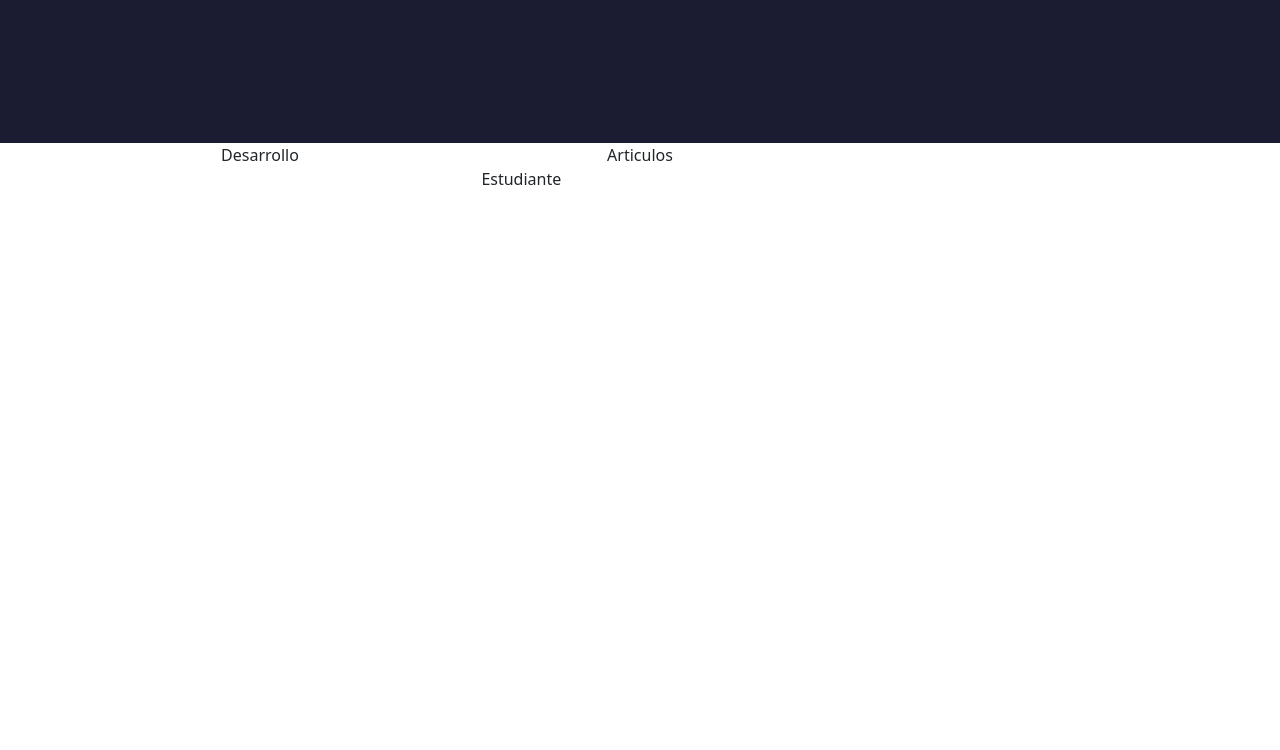
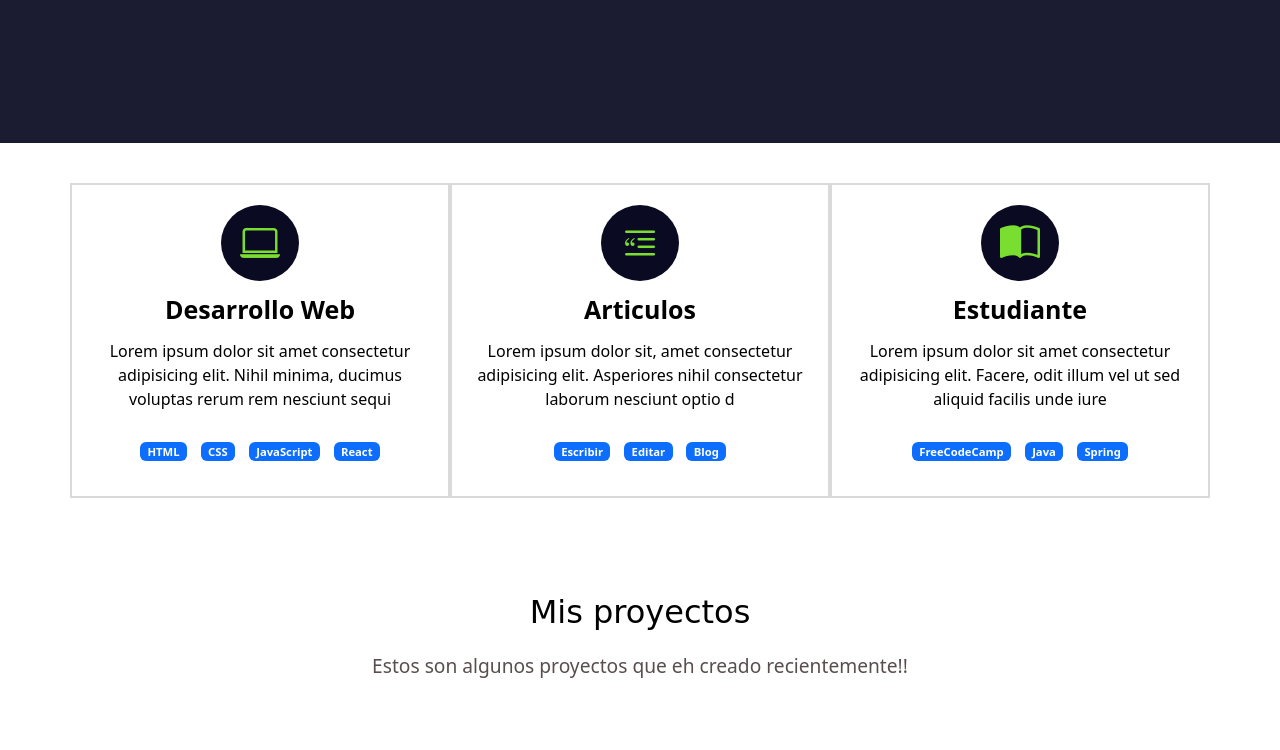
Before and after one commit to wilderxD/portafolio-bootstrap, a plain HTML site: page index.html in a window 1280 px wide. Shown: the part 1204-1954 px from the top of the page. Before the commit the page ends 1395 px from the top, so only its background shows below. Drawn offline with nearby package versions, Linux system fonts and the light colour scheme; a web font is replaced by a local one.

Commit message:
repositorio a la mitad

```diff
--- a/index.html
+++ b/index.html
@@ -12,7 +12,9 @@
     <!-- CSS -->
     <link rel="stylesheet" href="style.css">
     <!-- BOOTSTRAP 5 -->
-    <link href="https://cdn.jsdelivr.net/npm/bootstrap@5.0.2/dist/css/bootstrap.min.css" rel="stylesheet" integrity="sha384-EVSTQN3/azprG1Anm3QDgpJLIm9Nao0Yz1ztcQTwFspd3yD65VohhpuuCOmLASjC" crossorigin="anonymous">
+    <link href="https://cdn.jsdelivr.net/npm/bootstrap@5.3.6/dist/css/bootstrap.min.css" rel="stylesheet" integrity="sha384-4Q6Gf2aSP4eDXB8Miphtr37CMZZQ5oXLH2yaXMJ2w8e2ZtHTl7GptT4jmndRuHDT" crossorigin="anonymous">
+    <!-- ICONOS DE BOOTSTRAP -->
+    <link rel="stylesheet" href="https://cdn.jsdelivr.net/npm/bootstrap-icons@1.13.1/font/bootstrap-icons.min.css">
     <!-- GOOLE FONTS-->
     <link rel="preconnect" href="https://fonts.googleapis.com">
     <link rel="preconnect" href="https://fonts.gstatic.com" crossorigin>
@@ -65,25 +67,64 @@
         </div>
     </section>
     <!-- Experiencia-->
-    <section calss="experiencia seccion-clara">
+    <section class="experiencia seccion-clara">
         <div class="container text-center">
             <div class="row">
                 <!-- Desarrollo Web -->
-                <div class="col-12 col-md-4">
-                    Desarrollo
+                <div class="columna col-12 col-md-4">
+                    <i class="bi bi-laptop"></i><!-- Icono de laptop bootstrap-->
+                    <p class="experiencia-titulo">Desarrollo Web</p>
+                    <p>Lorem ipsum dolor sit amet consectetur adipisicing elit. Nihil minima, ducimus voluptas rerum rem nesciunt sequi</p>
+                    <div class="badges-contenedor">
+                        <span class="badge text-bg-primary">HTML</span>
+                        <span class="badge text-bg-primary">CSS</span>
+                        <span class="badge text-bg-primary">JavaScript</span>
+                        <span class="badge text-bg-primary">React</span>
+                    </div>
                 </div>
                 <!-- Articulos -->
-                <div class="col-12 col-md-4">
-                    Articulos
-                </div">
+                <div class="columna col-12 col-md-4">
+                    <i class="bi bi-blockquote-left"></i>
+                    <p class="experiencia-titulo">Articulos</p>
+                    <p>Lorem ipsum dolor sit, amet consectetur adipisicing elit. Asperiores nihil consectetur laborum nesciunt optio d</p>
+                    <div class="badges-contenedor">
+                        <span class="badge text-bg-primary">Escribir</span>
+                        <span class="badge text-bg-primary">Editar</span>
+                        <span class="badge text-bg-primary">Blog</span>
+                    </div>
+                </div>
                 <!-- Estudiante -->
-                <div class="col-12 col-md-4">
-                    Estudiante
+                <div class="columna col-12 col-md-4">
+                    <i class="bi bi-book-half"></i>
+                    <p class="experiencia-titulo">Estudiante</p>
+                    <p>Lorem ipsum dolor sit amet consectetur adipisicing elit. Facere, odit illum vel ut sed aliquid facilis unde iure</p>
+                    <div class="badges-contenedor">
+                        <span class="badge text-bg-primary">FreeCodeCamp</span>
+                        <span class="badge text-bg-primary">Java</span>
+                        <span class="badge text-bg-primary">Spring</span>
+                    </div>
                 </div>
             </div>
         </div>
     </section>
 
-    <script src="https://cdn.jsdelivr.net/npm/bootstrap@5.0.2/dist/js/bootstrap.bundle.min.js" integrity="sha384-MrcW6ZMFYlzcLA8Nl+NtUVF0sA7MsXsP1UyJoMp4YLEuNSfAP+JcXn/tWtIaxVXM" crossorigin="anonymous"></script>
+    <!-- PROYECTOS -->
+     <section class="proyectos-recientes seccion-clara d-flex flex-column">
+        <h2 class="seccion-titulo texto-negro">Mis proyectos</h2>
+        <h3 class="seccion-descripcion">Estos son algunos proyectos que eh creado recientemente!!</h3>
+        <!-- GALERIA DE PROYECTOS -->
+         <div class="container">
+            <div class="row">
+                <div class="col-12 col-md-6 col-lg-4">
+                    <div class="proyecto">
+                        <img src="" alt="">
+
+                    </div>
+                </div>
+            </div>
+         </div>
+     </section>
+
+    <script src="https://cdn.jsdelivr.net/npm/bootstrap@5.3.6/dist/js/bootstrap.bundle.min.js" integrity="sha384-j1CDi7MgGQ12Z7Qab0qlWQ/Qqz24Gc6BM0thvEMVjHnfYGF0rmFCozFSxQBxwHKO" crossorigin="anonymous"></script>
 </body>
 </html>
--- a/style.css
+++ b/style.css
@@ -38,8 +38,21 @@ h1{
     font-family: 'Rubik Dirt', cursive;
 }
 
+.seccion-descripcion{
+    font-size:1.2rem;
+    color: #584e4e;
+}
+
 .seccion-texto{
     font-size: 1.2rem;
+}
+
+.texto-negro{
+    color: black;
+}
+
+.texto-blanco{
+    color: white;
 }
 
 /* Seccion hero principal */
@@ -78,14 +91,49 @@ h1{
 }
 
 /* Experiencia */
-.experencia{
+.experiencia{
     padding: 40px;
 }
-.experiencia .row div {
-    height: 250px;
-    background-color: purple;
-    border: 3px solid orange;
+.experiencia .columna{
+    padding: 20px;
+    border: 2px solid #8080804d;
+    display:flex;
+    flex-direction: column;
+    align-items: center;
+    justify-content: space-evenly;
+    transition: all 0.2s ease-in;
 }
+.experiencia .columna:hover{
+    color: white;
+    background-color: #1b1b32;
+}
+
+.experiencia i {
+    font-size: 2.5rem;
+    color: #7ade30;
+    background-color: #0a0a23;
+    padding: 8px 19px;
+    border-radius: 50%;
+}
+.experiencia-titulo{
+    font-size: 25px;
+    font-weight: bold;
+    margin: 10px 0;
+}
+.badges-contenedor{
+    font-size: 15px;
+    font-weight: bold;
+    margin: 10px 0;;
+}
+.badge{
+    margin: 5px;
+}
+
+/* Proyectos recientes*/
+.proyectos-recientes{
+    padding: 40px;
+}
+
 
 /* Adaptable (responsivo) */
 @media screen and (max-width: 767px){
```
Also changed, not shown: 1 other file.
